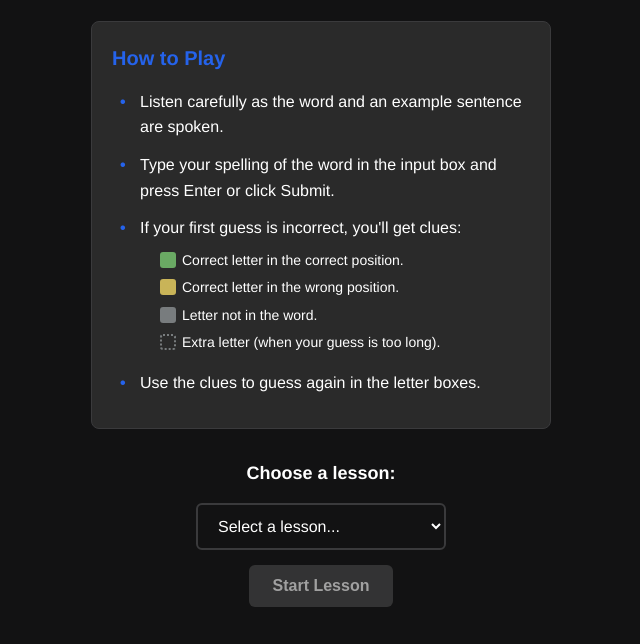
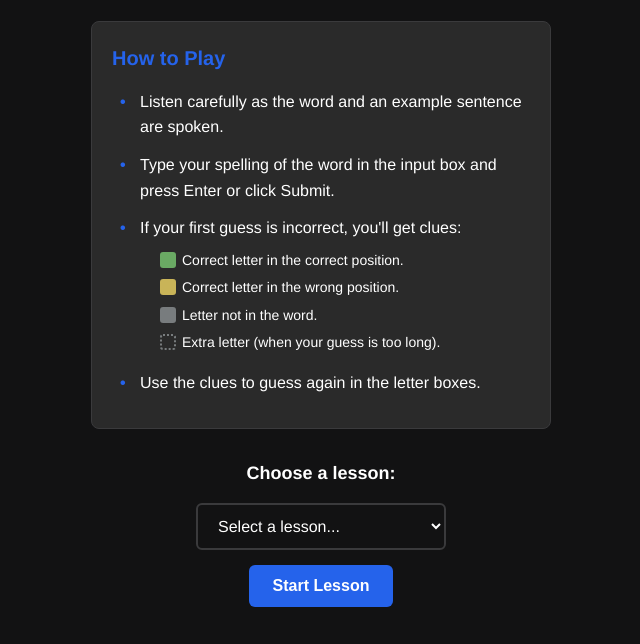
Before and after one commit to mvance/spelldle, a plain HTML site: page index.html in a window 1280 px wide. Shown: the part 146-790 px from the top of the page, without its empty margins (319-959 px from the left). Drawn offline with nearby package versions, Linux system fonts and the light colour scheme; no server answers.

Commit message:
fix: remove disabled attribute from Start Lesson button
- Remove hardcoded 'disabled' attribute from startLessonButton
- Remove inline onclick handler (already wired in app.js setupGameUI)
- Button now properly clickable when lesson is selected
- Inline onclick was redundant since app.js attaches the handler

```diff
--- a/index.html
+++ b/index.html
@@ -85,7 +85,7 @@
                 <select id="lessonDropdown" class="lesson-dropdown">
                     <option value="">Loading lessons...</option>
                 </select>
-                <button class="start-button" id="startLessonButton" onclick="startSelectedLesson()" disabled>Start Lesson</button>
+                <button class="start-button" id="startLessonButton">Start Lesson</button>
             </div>
         </div>
 
```
